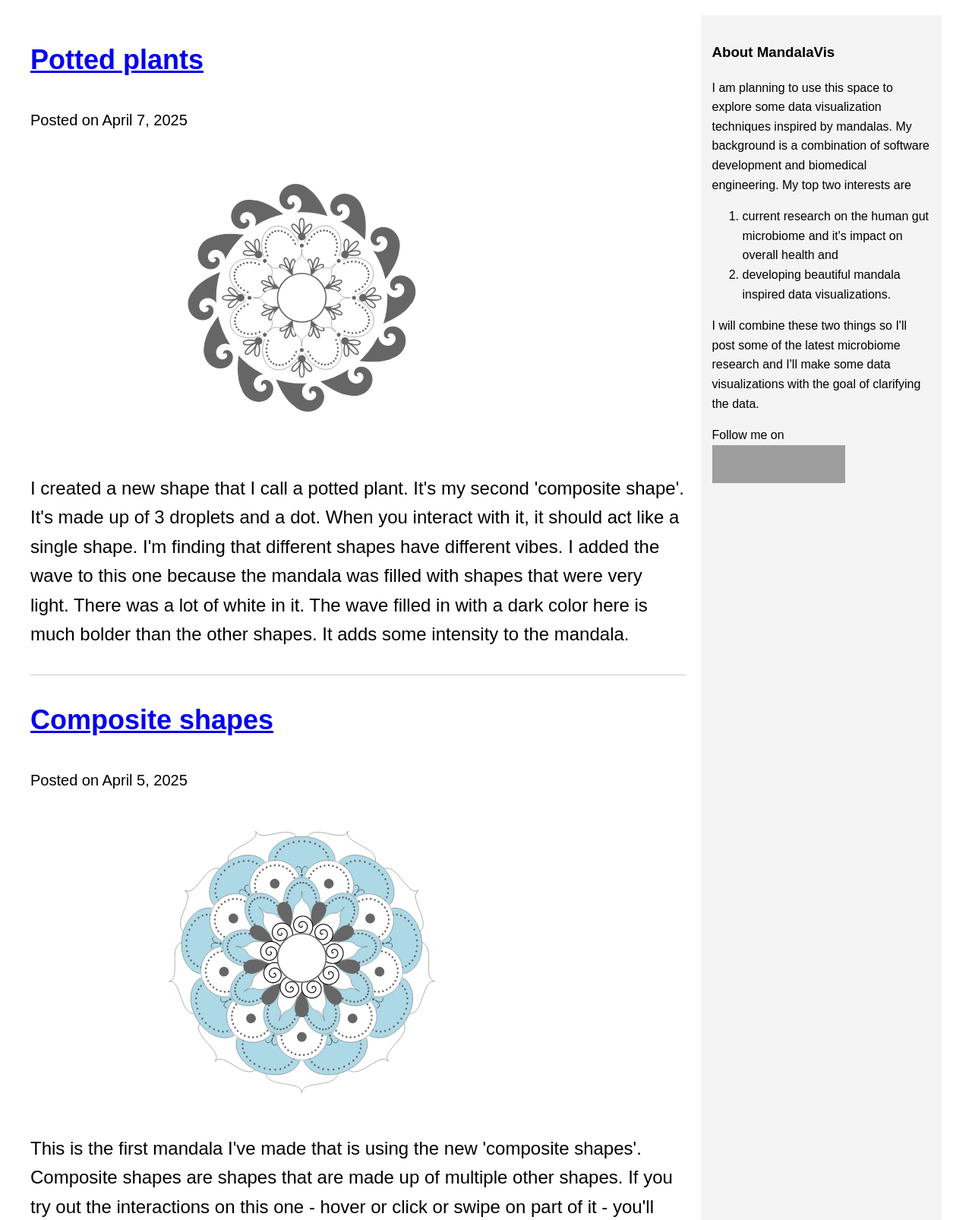
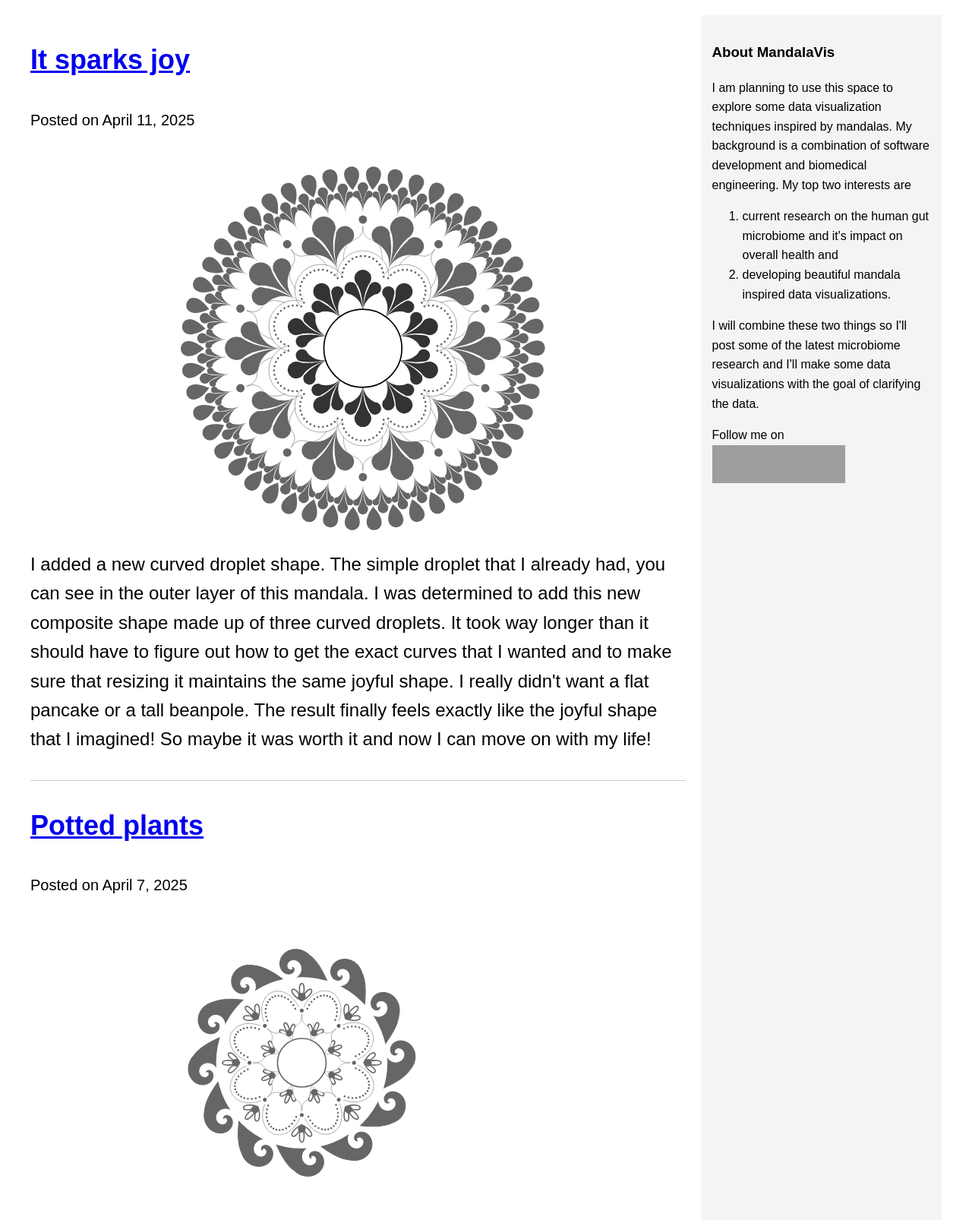
Before and after one commit to mbsmrtic/mandalavis, a Flask app: page / in a window 1280 px wide. Shown: the part 185-1791 px from the top of the page at 76% size. Run offline with Flask 3, Linux system fonts and the light colour scheme; grey boxes are pictures that could not be loaded.

Commit message:
Finished curvy droplets and added a new mandala

```diff
--- /dev/null
+++ b/app/static/js/mandalas/mandala10.js
@@ -0,0 +1,68 @@
+import { Mandala } from "/static/js/mandala.js";
+import { DottedArcShape, ArcShape } from "/static/js/shapes/arc.js";
+import { SpiralShape } from "/static/js/shapes/spiral.js";
+import { TiltedCurvyDroplet, CurvyDroplets, DropletShape, CurvyDroplet, PottedPlant } from "/static/js/shapes/droplet.js"
+import { CurlyBracket } from "/static/js/shapes/curlybracket.js"
+import { DotShape, BetweenDotsDotShape } from "/static/js/shapes/dot.js";
+import { PalmTreeShape } from "/static/js/shapes/palmtree.js";
+import { WaveShape } from "/static/js/shapes/wave.js";
+
+let mandala = new Mandala("mandala10", 150, 135);
+
+
+const length = 30;
+var width = 15;
+const howMany = 10;
+var curvyDroplet = new CurvyDroplets({
+    x: mandala.centerX,
+    y: mandala.centerY - 27,
+    width: width,
+    length: length,
+    color: '#333',
+    howMany: howMany,
+});
+mandala.addShape(curvyDroplet);
+mandala.addShape(new CurlyBracket({
+    x: mandala.centerX,
+    y: mandala.centerY - 69,
+    width: 30,
+    length: 25,
+    howMany: howMany,
+}));
+mandala.addShape(new DotShape({
+    x: mandala.centerX,
+    y: mandala.centerY - 95,
+    width: 4,
+    howMany: howMany
+}));
+
+mandala.addShape(new DottedArcShape({
+    x: mandala.centerX,
+    y: mandala.centerY - 55,
+    width: 40,
+    howMany: howMany
+}));
+mandala.addShape(new CurvyDroplets({
+    x: mandala.centerX,
+    y: mandala.centerY - 62,
+    width: 20,
+    length: 42,
+    howMany: howMany,
+    angleStart: 18,
+}));
+mandala.addShape(new CurvyDroplets({
+    x: mandala.centerX,
+    y: mandala.centerY - 105,
+    width: 20,
+    length: 20,
+    howMany: 50,
+}));
+mandala.addShape(new DropletShape({
+    x: mandala.centerX,
+    y: mandala.centerY - 122,
+    width: 20,
+    length: 20,
+    howMany: 50,
+    angleStart: 3.5
+}))
+mandala.addCenteredCircle(30, "black", "white");
--- a/app/static/js/mandalas/mandalarandom.js
+++ b/app/static/js/mandalas/mandalarandom.js
@@ -1,6 +1,5 @@
-import { DropletShape, PottedPlant } from "/static/js/shapes/droplet.js";
+import { DropletShape, PottedPlant, CurvyDroplet, CurvyDroplets } from "/static/js/shapes/droplet.js";
 import { PalmTreeShape } from "/static/js/shapes/palmtree.js";
-import { SwirlShape } from "/static/js/shapes/swirl.js";
 import { ArcShape, DottedArcShape } from "/static/js/shapes/arc.js";
 import { DotShape } from "/static/js/shapes/dot.js";
 import { BetweenDotsDotShape } from "/static/js/shapes/dot.js";
@@ -11,7 +10,7 @@ import { SpiralShape } from "/static/js/shapes/spiral.js";
 import { CurlyBracket } from "/static/js/shapes/curlybracket.js";
 import { Mandala } from "/static/js/mandala.js";
 
-let mandala = new Mandala("mandalarandom", 110, 110);
+let mandala = new Mandala("mandalarandom", 240, 230);
 
 function dot(shapeArgs) {
     shapeArgs['width'] = shapeArgs['width'] / 2;
@@ -70,8 +69,17 @@ function pottedPlant(shapeArgs) {
     return (new PottedPlant(shapeArgs));
 }
 
+function curvyDroplet(shapeArgs) {
+    return (new CurvyDroplet(shapeArgs));
+}
+
+function curvyDroplets(shapeArgs) {
+
+    return (new CurvyDroplets(shapeArgs));
+}
+
 let makeShapFns = [
-    droplet, pottedPlant, dottedArc, curlybracket, spiral, dot, betweenDotsDot, wave, arc, palmtree, s, scurve, swirl
+    droplet, curvyDroplet, curvyDroplets, pottedPlant, dottedArc, curlybracket, spiral, dot, betweenDotsDot, wave, arc, palmtree, s, scurve,
 ];
 
 function howMany(r, width) {
@@ -86,13 +94,13 @@ function getRandomNumber(min, max) {
   };
 
 //outer circle
-mandala.addCenteredCircle(109, '#666', 'white');
+mandala.addCenteredCircle(159, '#666', 'white');
 
-let yHeight = 18;
+let yHeight = 34;
 let y = 18;
-for (let i = 5; i > 0; i--) {
+for (let i = 6; i > 0; i--) {
     const randomShapeIndex = Math.floor(Math.random() * makeShapFns.length);
-    let randomWidth = getRandomNumber(10, 20);      //10, 18);
+    let randomWidth = getRandomNumber(15, 40);      //10, 18);
     console.log(`Random width: ${randomWidth}`);
 
     //randomWidth = 12;
--- a/app/static/js/shapes/droplet.js
+++ b/app/static/js/shapes/droplet.js
@@ -31,23 +31,29 @@ export class TiltedDropletShape extends DropletShape {
 export class PottedPlant extends CompositeShape {
     constructor(shapeArgs, svgElementAttributes={}) {
         super(shapeArgs, svgElementAttributes);
-        var dropletArgs = {...shapeArgs};
-        dropletArgs['y'] -= 4;
-        dropletArgs['width'] /= 3;
-        dropletArgs['length'] /= 2;
-        if (! dropletArgs.color) {
-            dropletArgs.color = 'none';
+        this.shapeArgs = {...shapeArgs};
+        this.shapeArgs['y'] -= 4;
+        this.shapeArgs['width'] /= 3;
+        this.shapeArgs['length'] /= 2;
+        if (! shapeArgs.color) {
+            this.shapeArgs.color = 'none';
         }
-        if (! svgElementAttributes['stroke']) {
-            svgElementAttributes['stroke'] = '#666';
+        if (! this.svgElementAttributes['stroke']) {
+            this.svgElementAttributes['stroke'] = '#666';
         }
-        this.addShape(new DropletShape(dropletArgs, svgElementAttributes));
-        this.addShape(new TiltedDropletShape(dropletArgs, svgElementAttributes, true)); //tiltLeft
-        this.addShape(new TiltedDropletShape(dropletArgs, svgElementAttributes, false));//tiltRight
-        var dotArgs = shapeArgs;
-        dotArgs['width'] = dropletArgs['width'] * .5;
-        dotArgs['color'] = '#666';
-        this.addShape(new DotShape(dotArgs, svgElementAttributes));
+    }
+
+    getShapes() {
+        if (this.shapes.length == 0){
+            this.addShape(new DropletShape(this.shapeArgs, this.svgElementAttributes));
+            this.addShape(new TiltedDropletShape(this.shapeArgs, this.svgElementAttributes, true)); //tiltLeft
+            this.addShape(new TiltedDropletShape(this.shapeArgs, this.svgElementAttributes, false));//tiltRight
+            var dotArgs = this.shapeArgs;
+            dotArgs['width'] = this.shapeArgs['width'] * .5;
+            dotArgs['color'] = '#666';
+            this.addShape(new DotShape(dotArgs, this.svgElementAttributes));
+        }
+        return this.shapes;
     }
 }
 
@@ -61,7 +67,7 @@ export class PottedPlant extends CompositeShape {
 export class CurvyDroplet extends MandalaShape {
     shapeElementTag() {return 'path'};
     shapeElementAttributes() {
-        this.width *= .9;
+        //this.width = this.width * .9;
         const rx = this.width/2 - 1;
         const pt1 = {x: this.x - rx + 1, y: this.y - this.length + rx};
         this.pt1 = pt1;
@@ -91,7 +97,7 @@ export class TiltedCurvyDroplet extends MandalaShape {
     shapeElementAttributes() {
         const rx = this.width/2 - 2;
 
-        var xOffset = 2;
+        var xOffset = 0; // 2;
         if (this.tiltLeft) xOffset *= -1;
         const pt1 = {x: this.x + xOffset, y: this.y};
         this.pt1 = pt1;
@@ -116,3 +122,28 @@ export class TiltedCurvyDroplet extends MandalaShape {
         return({fill: this.color, d: pathD});
     };
 }
+
+export class CurvyDroplets extends CompositeShape {
+    constructor(shapeArgs, svgElementAttributes){
+        super(shapeArgs, svgElementAttributes);
+        this.shapeArgs = {...shapeArgs};
+        //enforce a length to width ratio of 2 - using the larger one
+        if (this.shapeArgs['length'] > this.shapeArgs['width'] * 2) {  //if it's too fat we make it taller
+            this.shapeArgs['length'] = this.shapeArgs['width'] * 2;
+        }
+        else { //if it's too skinny then we make it wider
+            this.shapeArgs['width'] = this.shapeArgs['length'] / 2;
+        }
+    }
+
+    getShapes() {
+        if (this.shapes.length == 0) {
+            this.addShape(new CurvyDroplet(this.shapeArgs, this.svgElementAttributes));
+            var dropletArgs = {...this.shapeArgs};
+            // dropletArgs['width'] = this.shapeArgs['width'] * .8;
+            this.addShape(new TiltedCurvyDroplet(dropletArgs, this.svgElementAttributes, true)); //tiltLeft
+            this.addShape(new TiltedCurvyDroplet(dropletArgs, this.svgElementAttributes, false)); //tiltRight
+        }
+        return this.shapes;
+    }
+}
--- a/app/templates/index.html
+++ b/app/templates/index.html
@@ -5,6 +5,7 @@
 <body>
     <div class="container">
         <div class="content">
+            {% include 'posts/post12.html' %}
             {% include 'posts/post11.html' %}
             {% include 'posts/post10.html' %}
             {% include 'posts/post9.html' %}
--- /dev/null
+++ b/app/templates/posts/post12.html
@@ -0,0 +1,17 @@
+<article id="article13">
+    <h2><a href="{{ url_for('render_post', post_id='12')}}">It sparks joy </a></h2>
+    <p color:red><small><text>Posted on April 11, 2025</text></small></p>
+    <div class="tooltip"></div>
+    <svg id="mandala10" width="500" height="500" viewBox="0 00 292 260" fill="none" xmlns="http://www.w3.org/2000/svg">
+    </svg>
+    <p>I added a new curved droplet shape. The simple droplet that I already had,
+        you can see in the outer layer of this mandala.
+        I was determined to add this new composite shape made up of three curved droplets.
+        It took way longer than it should have to figure out how to get the exact curves
+        that I wanted and to make sure that resizing it maintains the same joyful shape.
+        I really didn't want a flat pancake or a tall beanpole.
+        The result finally feels exactly like the joyful shape that I imagined!
+        So maybe it was worth it and now I can move on with my life!
+    </p>
+    <script src="/static/js/mandalas/mandala10.js" type="module" defer></script>
+</article>
--- a/app/templates/posts/post9.html
+++ b/app/templates/posts/post9.html
@@ -1,7 +1,7 @@
 <article id="article10">
     <h2><a href="{{ url_for('render_post', post_id='9')}}">Random impermanence</a></h2>
     <p><small>Posted on March 30, 2025</small></p>
-    <svg id="mandalarandom" width="600" height="400" viewBox="0 00 292 250" fill="none" xmlns="http://www.w3.org/2000/svg">
+    <svg id="mandalarandom" width="600" height="600" viewBox="0 00 492 450" fill="none" xmlns="http://www.w3.org/2000/svg">
     </svg>
     <p>Here we create a random mandala each time the page is refreshed.
         It uses random combinations of the shapes I've created so far. I'll add more
```
Also changed, not shown: app/templates/grid.html (added, +64 -0 lines).
